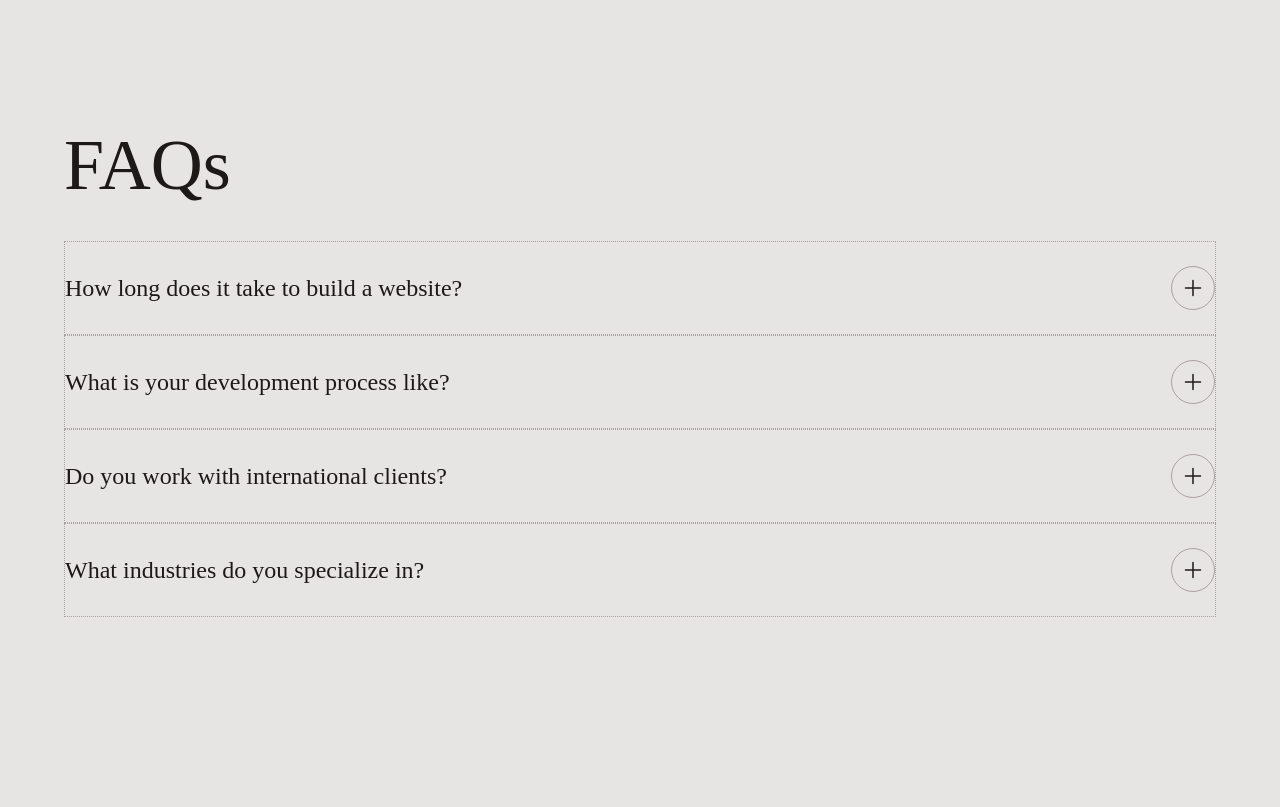
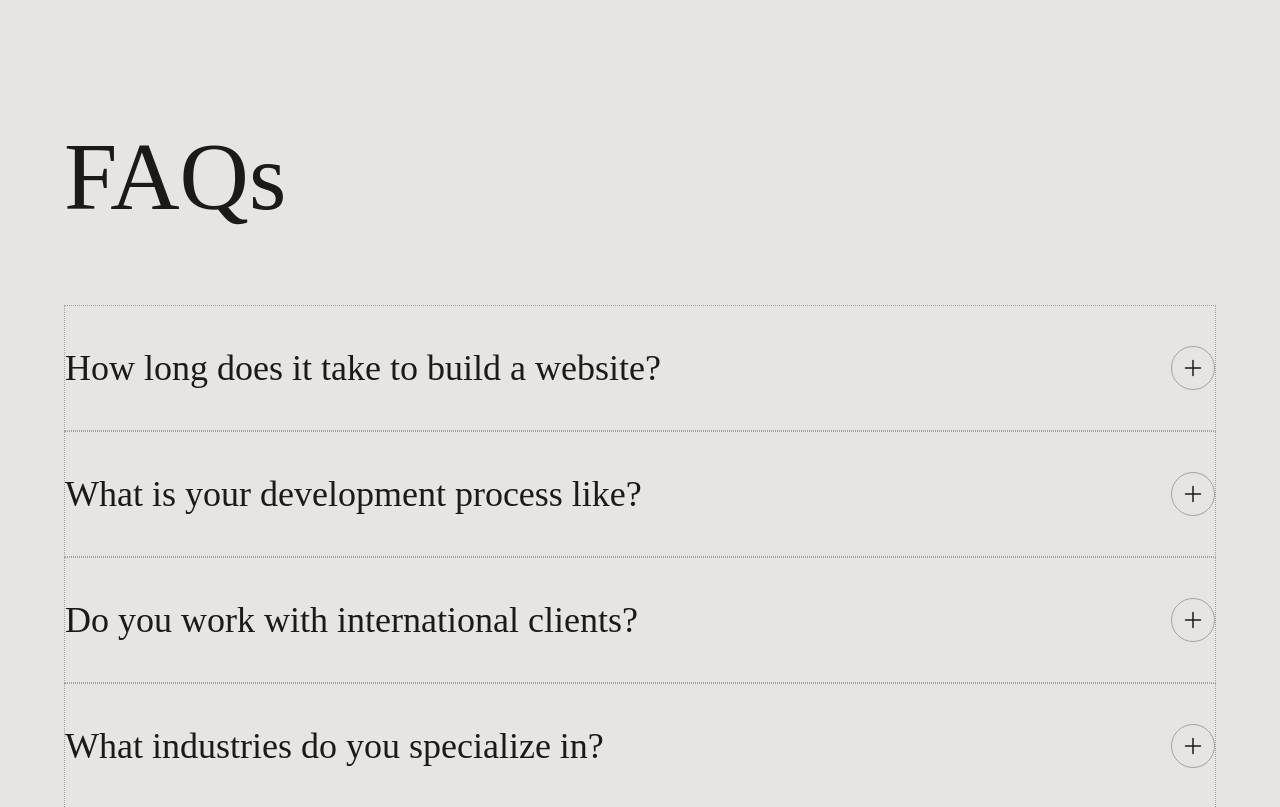
Before and after one commit to bhumistwt/starter-template, a Next.js app: page / in a window 1280 px wide. Shown: the part 4320-5127 px from the top of the page. Before the commit the page ends 5097 px from the top, so only its background shows below. Built offline with nearby package versions, Linux system fonts and the light colour scheme.

Commit message:
faqs done

```diff
--- a/src/sections/FAQs.tsx
+++ b/src/sections/FAQs.tsx
@@ -28,13 +28,17 @@ const FAQs: FC = () => {
   return (
     <section className="section">
       <div className="container">
-        <h2 className="text-4xl md:text-7xl">FAQs</h2>
-        <div className="mt-10">
+        <h2 className="text-4xl md:text-7xl lg:text-8xl">FAQs</h2>
+        <div className="mt-10 md:mt-16 lg:mt-20">
           {faqs.map(({ question, answer }) => (
-            <div key={question} className="border-t border border-stone-400 border-dotted py-6 last:border-b"
+            <div
+              key={question}
+              className="border-t border border-stone-400 border-dotted py-6 md:py-8 lg:py-10 last:border-b"
             >
               <div className="flex items-center justify-between gap-4">
-                <div className="text-2xl">{question}</div>
+                <div className="text-2xl md:text-3xl lg:text-4xl">
+                  {question}
+                </div>
                 <div className="inline-flex items-center justify-center size-11 border border-stone-400 rounded-full shrink-0">
                   <svg
                     xmlns="http://www.w3.org/2000/svg"
```
Lines whose indentation alone changed are shown as unchanged.
